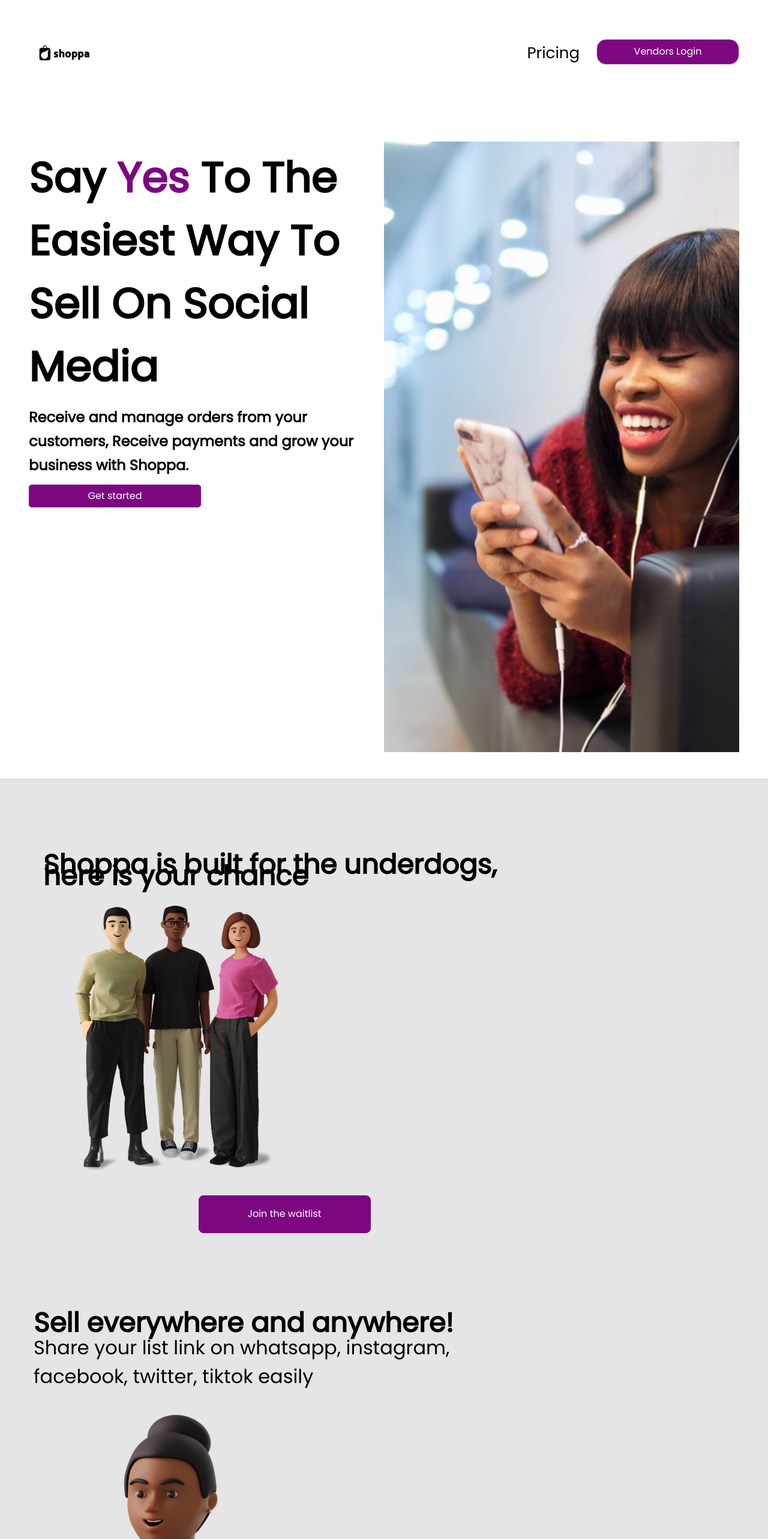
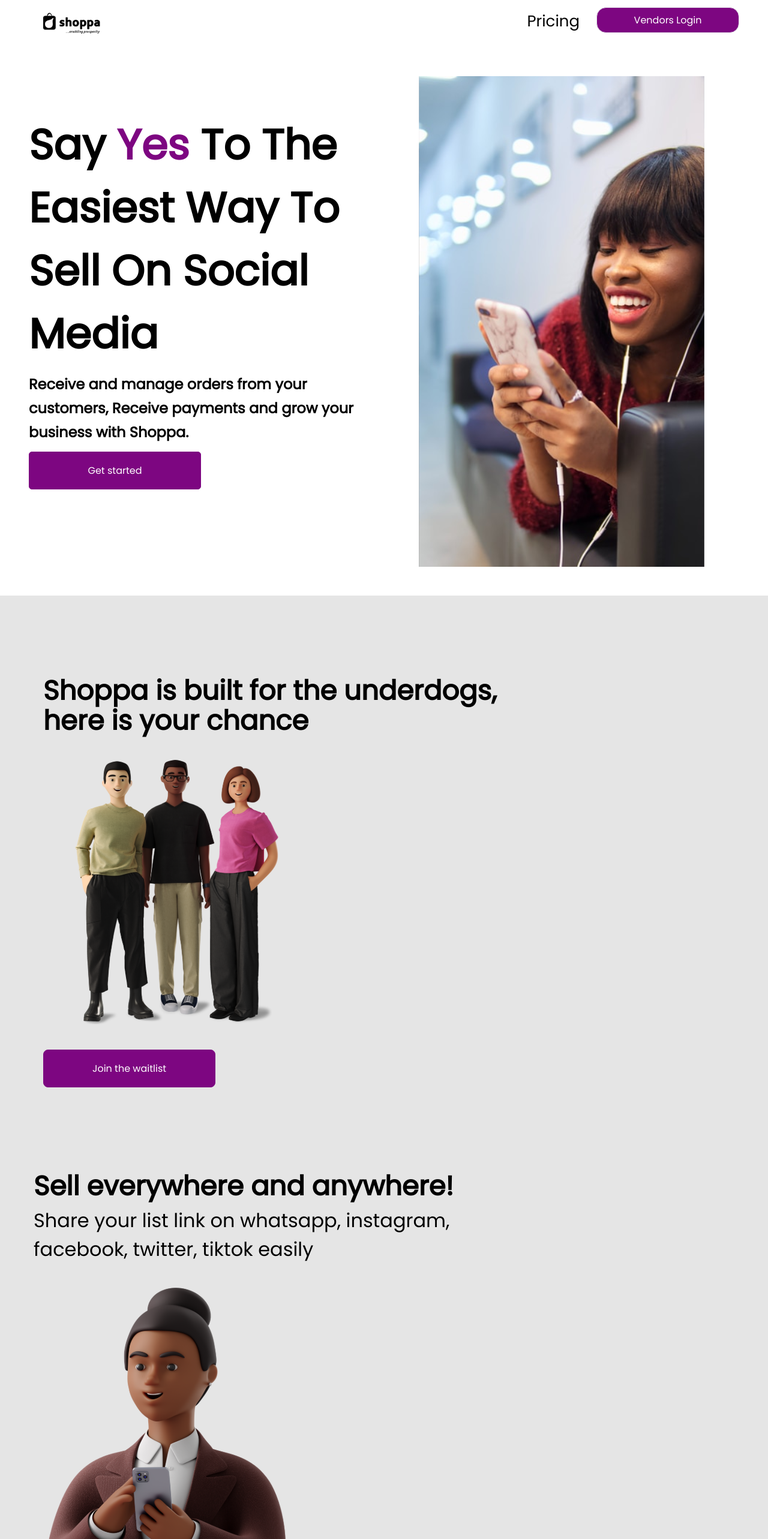
Before and after one commit to GetShoppa/getshoppa-react, a React (Create React App) app: page / in a window 1280 px wide. Shown: the top 2566 px of the page at 60% size. Built offline with nearby package versions, Linux system fonts and the light colour scheme.

Commit message:
landing page ui update

```diff
--- a/src/components/Hero.jsx
+++ b/src/components/Hero.jsx
@@ -5,13 +5,13 @@
     return (
         <div className="text-black bg-white h-full bg-center bg-cover w-full" >
             <div className="font-poppins h-full mx-auto w-full p-6 md:p-12 flex flex-row">
-                <div className=" w-1/2">
+                <div className=" w-1/2 mt-[1px] md:mt-[50px]">
                     <h1 className="text-[24px] md:text-[70px] mt-[5px] md:mt-[20px] text-left font-bold leading-[29px] md:leading-[105px] ">Say <span className="text-purple">Yes</span> To The Easiest Way To Sell On Social Media</h1>
                     <h3 className="text-[16px] md:text-2xl my-3 font-semibold leading-[22px] md:leading-10">Receive and manage orders from your customers, Receive payments and grow your business with Shoppa.</h3>
-                    <button className="p-[8px] mt-2 w-[126x] text-[16px] leading-[22px] flex justify-center items-center text-center mb-[0px] border-purple bg-purple md:w-[287px] h-[38px] text-white rounded-[5px] border border-r-button">Get started</button>
+                    <button className="p-[8px] mt-2 w-[126x] text-[16px] leading-[22px] flex justify-center items-center text-center mb-[0px] border-purple bg-purple md:w-[287px] h-[38px] md:h-[63px] text-white rounded-[5px] border border-r-button">Get started</button>
                 </div>
                 <div className="w-1/2 ">
-                    <img src={heroImg} className='h-full mt-2 w-full bg-center bg-contain' alt="Hero"/>
+                    <img src={heroImg} className='min-h-[337px] md:max-h-[818px] mt-2 w-full bg-center bg-contain' alt="Hero"/>
                     <p></p>
                 </div>
             </div>
--- a/src/components/MainContent.jsx
+++ b/src/components/MainContent.jsx
@@ -12,31 +12,31 @@
     return (
         <div className="font-poppins  mx-auto w-full pt-[5px] md:pt-[46px] bg-white md:bg-off-grey p-6">
             <div className="max-w-400px md:max-w-[900px] md:p-12 text-center md:text-left">
-                <h1 className="mb-10 text-center md:text-left md:mt-[40px] mt-[40px] text-[16px] leading-[19px] md:leading[60px] md:text-[45px] my-5 font-bold">Shoppa is built for the underdogs, here is your chance</h1>
+                <h1 className="mb-10 text-center md:text-left md:mt-[40px] mt-[40px] text-[16px] leading-[19px] md:leading-[50px] md:text-[45px] my-5 font-bold">Shoppa is built for the underdogs, here is your chance</h1>
                 <img src={image1} height={443} width={445} alt='person 1' />
-                <button className="mx-auto mt-10 mb-[20px] border-purple bg-purple w-[202px] h-[38px] flex justify-center items-center md:w-[287px] md:h-[63px] text-white rounded-[8px] border border-r-button text-center">Join the waitlist</button>
+                <button className="mx-auto md:mx-0 mt-10 mb-[20px] border-purple bg-purple w-[202px] h-[38px] flex justify-center items-center md:w-[287px] md:h-[63px] text-white rounded-[8px] border border-r-button text-center">Join the waitlist</button>
             </div>
             <div className="max-w-400px md:max-w-[900px] md:p-8 text-center md:text-left">
-               <h1 className="mb-2 md:mt-[40px] mt-[40px] text-[16px] leading-[19px] md:leading[60px] md:text-[45px] my-5 font-bold">Sell everywhere and anywhere!</h1>
+               <h1 className="mb-2 md:mt-[40px] mt-[40px] text-[16px] leading-[19px] md:leading-[50px] md:text-[45px] my-5 font-bold">Sell everywhere and anywhere!</h1>
                <p className="text-[16px] leading-[22px] md:text-[32px] md:leading-[48px] mt-1 mb-10">Share your list link on whatsapp, instagram, facebook, twitter, tiktok easily</p>
                <img src={image2} height={443} width={445} alt='person 2' />
             </div>
             <div className="max-w-400px md:max-w-[900px] md:p-8 text-center md:text-left">
-               <h1 className="mb-2 md:mt-[40px] mt-[40px] text-[16px] leading-[19px] md:leading[60px] md:text-[45px] my-5 font-bold">Receive all orders right into your whatsapp</h1>
+               <h1 className="mb-2 md:mt-[40px] mt-[40px] text-[16px] leading-[19px] md:leading-[50px] md:text-[45px] my-5 font-bold">Receive all orders right into your whatsapp</h1>
                <p className="text-[16px] leading-[22px] md:text-[32px] md:leading-[48px] mt-1 mb-10">Get your order and delivery details as one message on whatsapp, with just a hit of a button, your customers can reach out to you</p>
                <img src={image3} height={443} width={445} className='p-5' alt='person 3' />
             </div>
             <div className="max-w-400px md:max-w-[900px] md:p-8 text-center md:text-left">
-               <h1 className="mb-2 md:mt-[40px] mt-[40px] text-[16px] leading-[19px] md:leading[60px] md:text-[45px] my-5 font-bold">Keep track of all orders, customers and payment from one dashboard</h1>
+               <h1 className="mb-2 md:mt-[40px] mt-[40px] text-[16px] leading-[19px] md:leading-[50px] md:text-[45px] my-5 font-bold">Keep track of all orders, customers and payment from one dashboard</h1>
                <p className="text-[16px] leading-[22px] md:text-[32px] md:leading-[48px] mt-1 mb-10">Stay organised and build a healthy business with our confirmed order auto-update, records of customers that have bought from you and analytics of how well you are doing as a business</p>
             </div>
             <div className="max-w-400px md:max-w-[900px] md:p-8 text-center md:text-left">
-               <h1 className="mb-2 md:mt-[40px] mt-[40px] text-[16px] leading-[19px] md:leading[60px] md:text-[45px] my-5 font-bold">Issue invoice and collect payment without arguments or back n forth</h1>
+               <h1 className="mb-2 md:mt-[40px] mt-[40px] text-[16px] leading-[19px] md:leading-[50px] md:text-[45px] my-5 font-bold">Issue invoice and collect payment without arguments or back n forth</h1>
                <p className="text-[16px] leading-[22px] md:text-[32px] md:leading-[48px] mt-1 mb-10">With Shoppa, you can offer your customers flexible payment options such as bank transfer, card payment or ussd. You can also receive crypto payments in stablecoins.</p>
             </div>
             <div className="max-w-400px md:max-w-[900px] md:p-8">
                <img src={image4} height={443} width={445} alt='person 4' />
-               <h1 className="mb-2 md:mt-[40px] mt-[40px] text-[16px] leading-[19px] md:leading[60px] text-center md:text-left md:text-[45px] my-5 font-bold">What More?</h1>
+               <h1 className="mb-2 md:mt-[40px] mt-[40px] text-[16px] leading-[19px] md:leading-[50px] text-center md:text-left md:text-[45px] my-5 font-bold">What More?</h1>
                <p className="text-[16px] leading-[22px] md:text-[32px] md:leading-[48px] mt-1 mb-10">Our mission is simple; empower you to build a profitable and sustainable business online</p>
             </div>
             <div className="w-full mt-5">
@@ -59,7 +59,7 @@
             </div>
             {/* <section id="form"> */}
                 <div className=" max-w-[1200px] p-2">
-                <h1 className="mb-3 md:mt-[40px] mt-[40px] text-center text-[16px] leading-[19px] md:leading[60px] md:text-[45px] my-5 font-bold">Join Other Rebels To Sell On Shoppa!</h1>
+                <h1 className="mb-3 md:mt-[40px] mt-[40px] text-center text-[16px] leading-[19px] md:leading-[50px] md:text-[45px] my-5 md:my-8 font-bold">Join Other Rebels To Sell On Shoppa!</h1>
                     <div className=" p-1">
                         <div className="flex flex-col md:flex-row md:flex  justify-between items-center ">
                             <div className="bg-light-purple rounded-[23px]  py-4 w-full h-full flex flex-col align-middle">
--- a/src/components/Navbar.jsx
+++ b/src/components/Navbar.jsx
@@ -1,6 +1,6 @@
 import React, {useState} from 'react';
 import {AiOutlineClose, AiOutlineMenu} from 'react-icons/ai'
-import logo from '../images/shoppa-white.svg'
+import logo from '../images/shoppa-black.svg'
 
 const Navbar = () => {
     const [nav, setNav] = useState(true);
@@ -11,16 +11,16 @@
 
     return (
         <div className="flex justify-between items-center h-38 max-w-[1240px] mx-auto pr-4 bg-white w-full text-black">
-            <img src={logo} height={176} width={176} alt='logo'  />
+            <img src={logo} height={106} width={200} alt='logo'  />
             <ul className="hidden md:flex font-poppins">
                 <li className="p-4 text-normal">Pricing</li>
                 <li className="p-4 mt-3 mx-3 bg-purple w-[238px] h-[43px] text-white flex justify-center items-center rounded-2xl border border-r-button text-center">Vendors Login</li>
             </ul>
             <div onClick={handleNav} className='block md:hidden'>
-                {!nav ? <AiOutlineClose size={20} className="text-bold"/> : <AiOutlineMenu size={20} className="text-bold"/>}
+                {!nav ? <AiOutlineClose size={30} className="text-bold"/> : <AiOutlineMenu size={30} className="text-bold"/>}
             </div>
             <div className={!nav ? 'fixed left-0 top-0 w-[60%] border-r border-r-grey-900 h-full bg-white  ease-in-out duration-500' : 'fixed left-[-100%]'}>
-                <img src={logo} height={176} width={176} className='mt-5' alt='logo' />
+                <img src={logo} height={106} width={200} className='mt-5' alt='logo' />
                 <ul className='p-4  font-poppins'>
                     <li className="p-4 mt-8 text-lg">Pricing</li>
                     <li className="p-4 mt-5 bg-purple w-[160px] h-[63px] text-white rounded-2xl border border-r-button text-center">Vendors Login</li>
```
